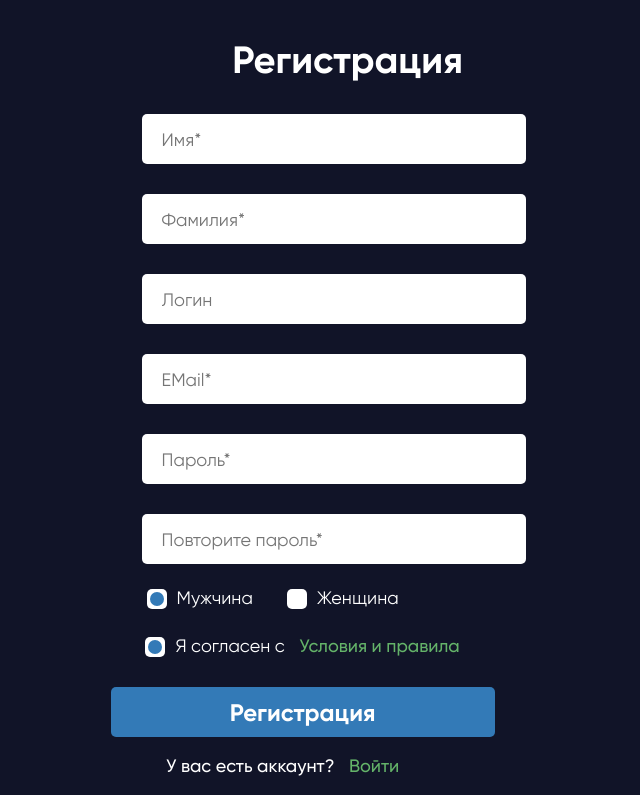
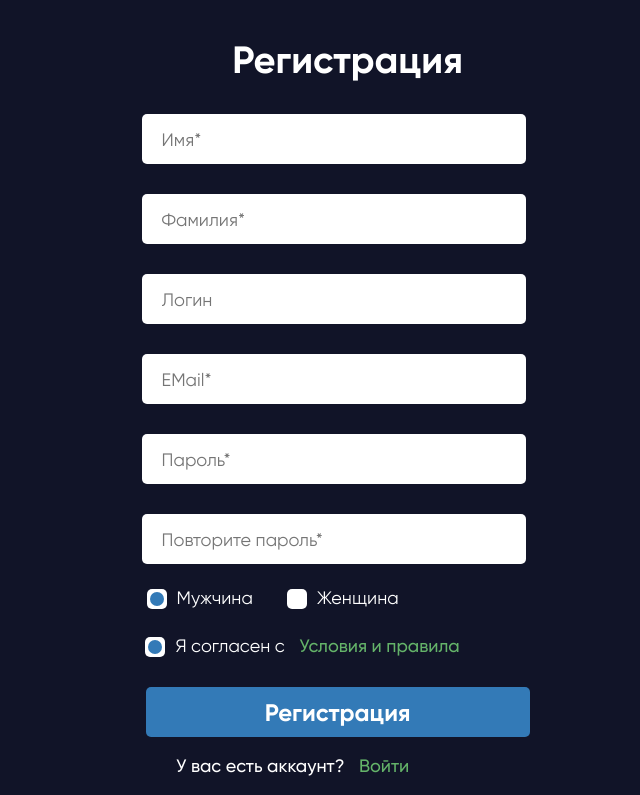
Before and after one commit to Gryshchuk-Nata/lesson10, a plain HTML site: page index.html in a window 1280 px wide. Shown: the part 1121-1916 px from the top of the page, without its empty margins (334-974 px from the left). Drawn offline with Linux system fonts and the light colour scheme.

Commit message:
Update style.css

```diff
--- a/css/style.css
+++ b/css/style.css
@@ -289,6 +289,7 @@ body {
 .form__box1 p,
 .form2__box3 p,
 .form__box2 p {
+	position: relative;
 	font-size: 18px;
 	font-weight: 500;
 	font-style: normal;
@@ -349,15 +350,19 @@ body {
 	right: 45px;
 }
 
-.form__box2 p {
-	position: relative;
-	top: 0;
-	right: 20px;
-}
 .password__enter input {
 	margin-bottom: 30px;
 }
 
+.form__box2 {
+	position: relative;
+}
+
+.form__reg3 {
+	position: relative;
+	top: 0;
+	left: 35px;
+}
 /*стилизация*/
 
 .checkbox {
@@ -453,3 +458,6 @@ body {
 	background-color: #337ab7;
 	border-radius: 50%;
 }
+
+.button {
+}
```
